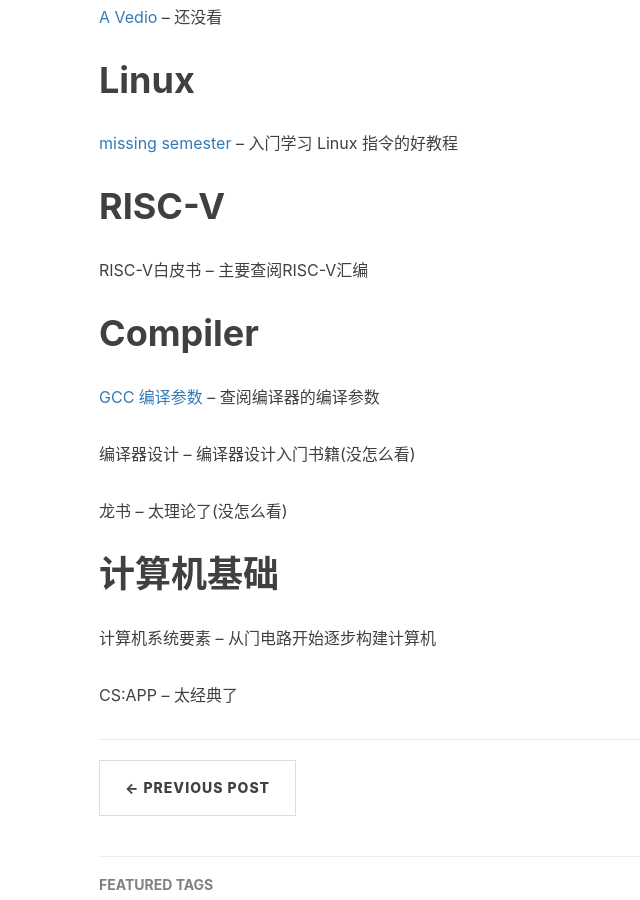
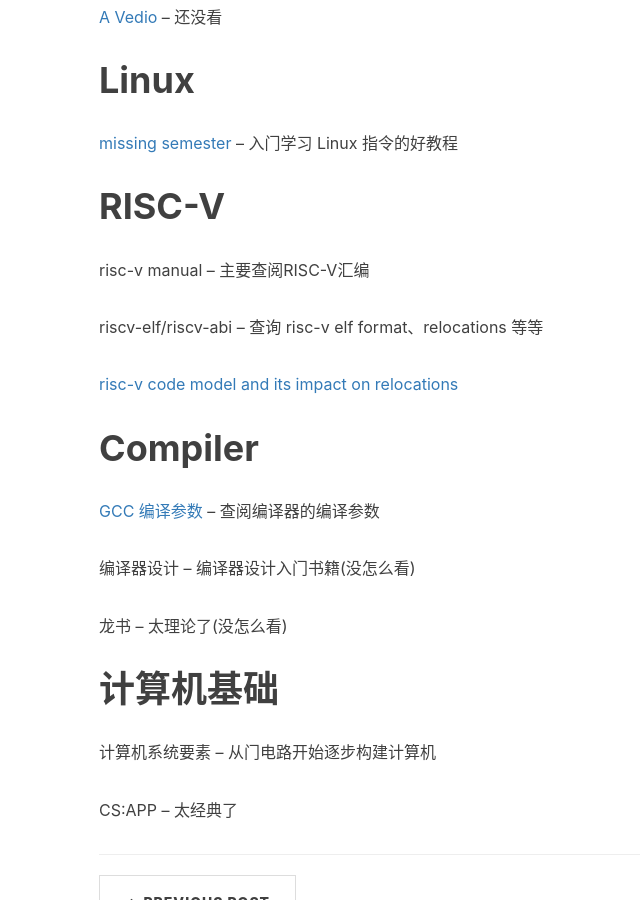
Before and after one commit to andrewW0210/andrewW0210.github.io, a Jekyll site: the page built from _posts/2023-11-17-compiler-documents.md, in a window 1280 px wide and 900 px high, scrolled down 2096 px. Shown: the whole window, without its empty margins (166-806 px from the left). Built offline with Jekyll 4.4.1, drawn with Linux system fonts in a browser that asks for light colours; nearby versions of some CDN libraries; comment, search, counter and statistics services are not loaded.

Commit message:
[document collection] update risc-v documents.

```diff
--- a/_posts/2023-11-17-compiler-documents.md
+++ b/_posts/2023-11-17-compiler-documents.md
@@ -72,7 +72,11 @@
 
 # RISC-V
 
-RISC-V白皮书 -- 主要查阅RISC-V汇编
+risc-v manual -- 主要查阅RISC-V汇编
+
+riscv-elf/riscv-abi -- 查询 risc-v elf format、relocations 等等
+
+[risc-v code model and its impact on relocations](https://www.sifive.com/blog/all-aboard-part-4-risc-v-code-models#what-does--mcmodelmedlow-mean)
 
 # Compiler
 
```
